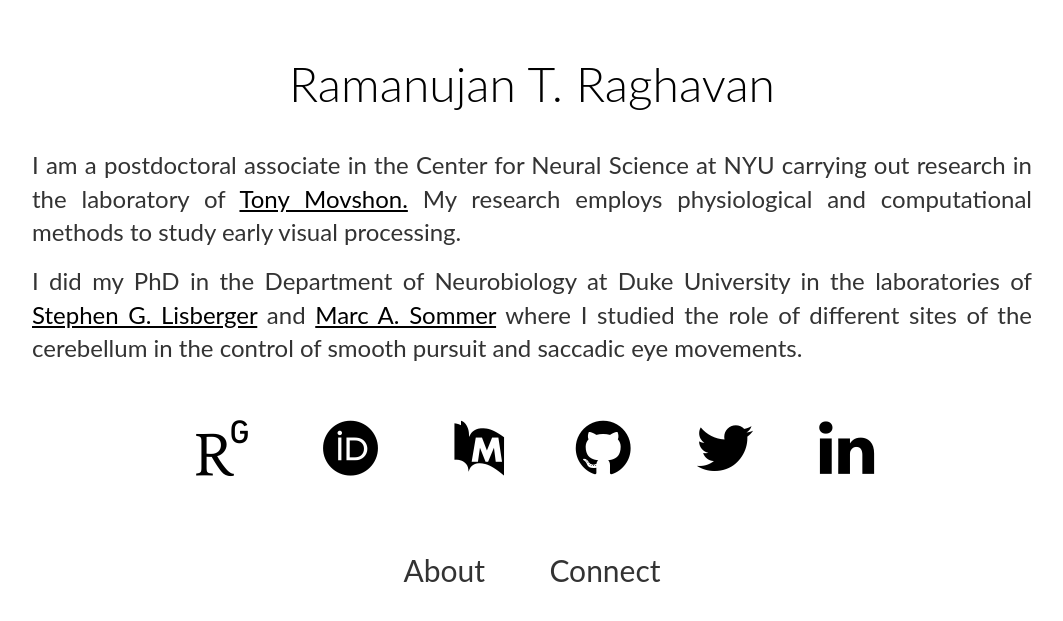
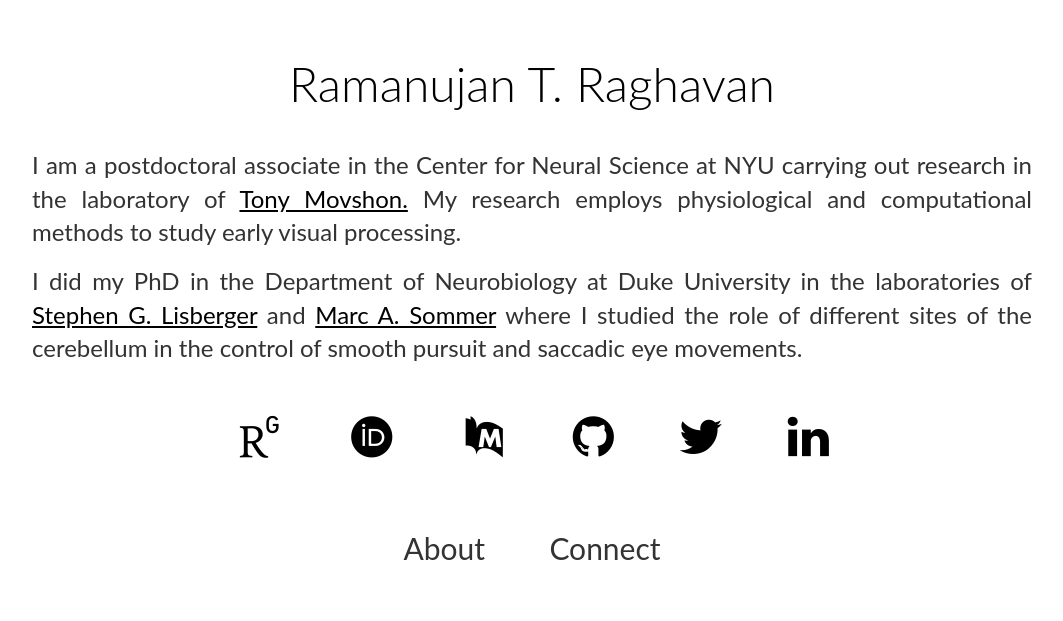
Before and after one commit to rtraghavan/rtraghavan.github.io, a Jekyll site: the page built from connect/index.html, in a window 1280 px wide. Shown: the top 621 px of the page, without its empty margins (108-1171 px from the left). Built offline with Jekyll 4.4.1, drawn with Linux system fonts in a browser that asks for light colours; some web fonts are replaced.

Commit message:
Update main.css

```diff
--- a/css/main.css
+++ b/css/main.css
@@ -115,7 +115,7 @@ nav {
 }
 
 nav li {
-  font-size: 4.00em;
+  font-size: 3.00em;
   margin: 1em 0;
   list-style-type: none;
   display: inline;
```
